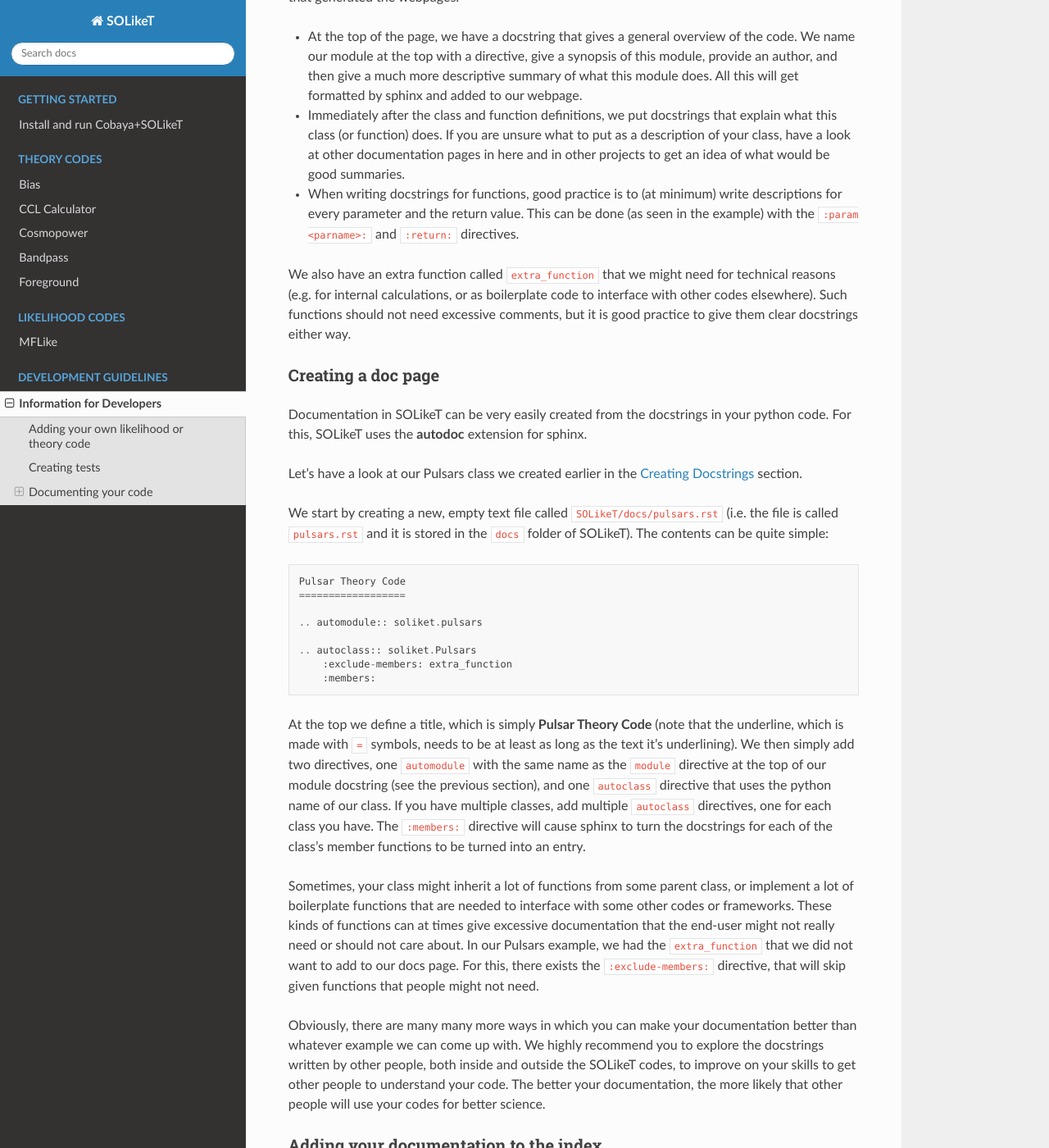
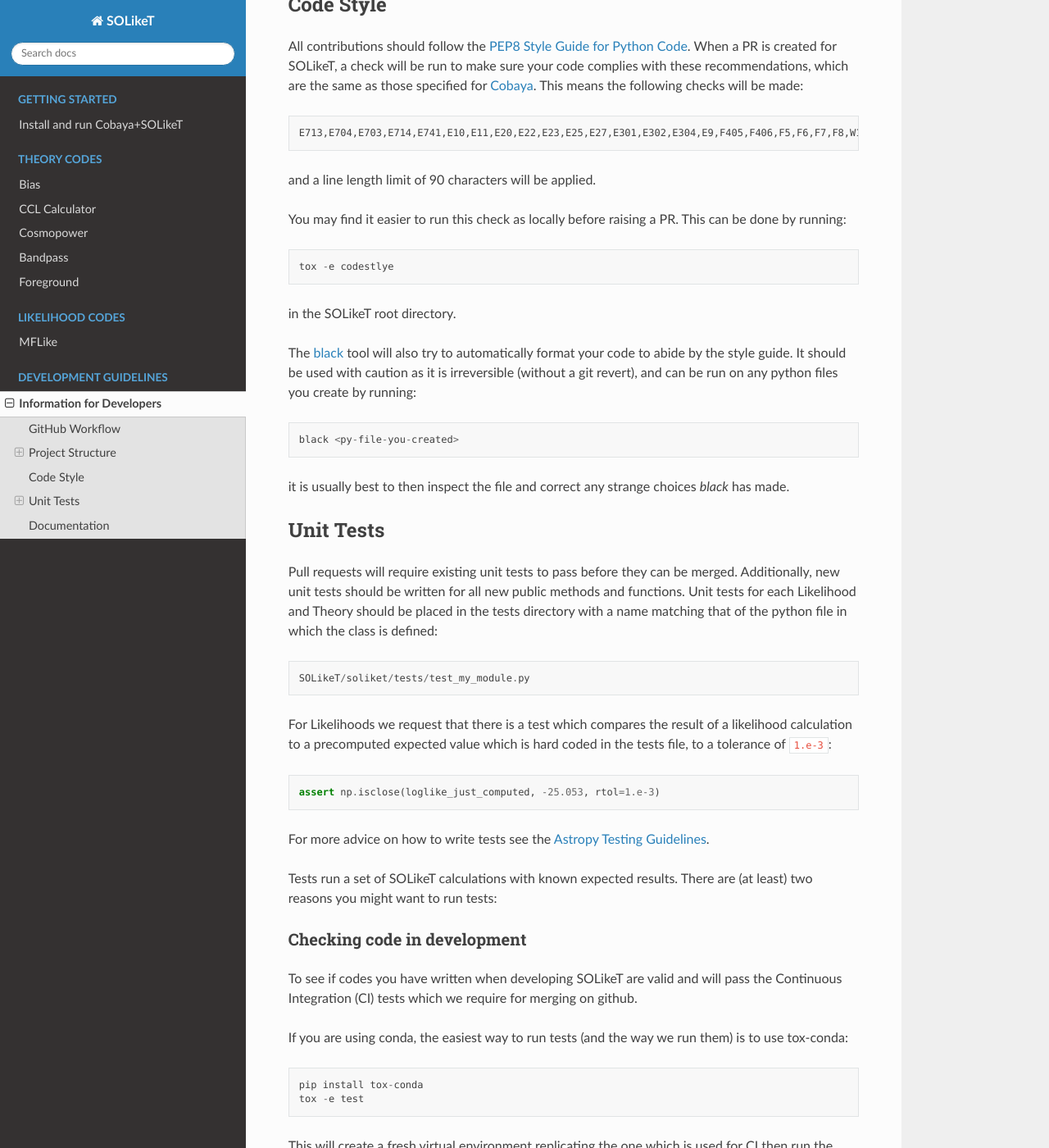
Before and after one commit to simonsobs/SOLikeT, a Sphinx documentation site: the page built from docs/developers.rst, in a window 1280 px wide and 1400 px high, scrolled down 1497 px. Shown: the whole window at 82% size. Built offline with Sphinx 7.4.7 and the Read the Docs theme 2.0.0, drawn with Linux system fonts in a browser that asks for light colours; pages that are not in the unit, such as notebooks, are missing from menus; some of the changed text lies outside the part shown.

Commit message:
typos and move docs doc

```diff
--- a/DEVELOPERS.rst
+++ b/DEVELOPERS.rst
@@ -126,8 +126,8 @@
 Documentation
 =============
 
-Along with writing your code and creating tests we also ask that you create documentation for any work you do within SOLikeT.
+Along with writing your code and creating tests we also ask that you create documentation for any work you do within SOLikeT, which is then listed on our documentation page `http://soliket.readthedocs.io <http://soliket.readthedocs.io>`_.
 
-Code should be annotated with docstrings which can be automatically parsed by the sphinx tool. See here for a syntax reference. You should then create a page in the `/docs` folder of the repository on which the code is to be listed, and add the new page to the index.
+Code should be annotated with docstrings which can be automatically parsed by the sphinx tool. See `here for a syntax reference <https://www.sphinx-doc.org/en/master/usage/restructuredtext/basics.html>`_. You should then create a page in the ``/docs`` folder of the repository on which the code is to be listed, and add the new page to the index.
 
 Detailed instructions and examples on how to do this can be found in our `documentation guide <docs_guidelines.html>`_.
--- a/docs/developers.rst
+++ b/docs/developers.rst
@@ -2,205 +2,132 @@
 Information for Developers
 ==========================
 
-Adding your own likelihood or theory code
------------------------------------------
+This page describes dow to develop new code within SOLikeT, including changing existing components and adding new ones.
+
+GitHub Workflow
+===============
+
+Code development is done via Github. More detailed instructions on each step can be found in the `workflow guidelines <workflow.html>`_, but a brief summary is:
+
+* Identify development work
+* Open a Github Issue
+* Clone the repository
+* Create a new branch
+* Create a draft Pull Request (PR) from the branch
+* Develop the code including tests and docs
+* Ensure tests pass
+* Convert the PR from draft and request a Code Review
+* Merge the code
+
+Project Structure
+================
+
+SOLikeT contains two conceptual types of code modules: Likelihoods and Theories.
+
+Likelihoods compute a likelihood value from a comparison between a data vector and a prediction for that data vector at some set of values of input parameters (e.g. cosmological and nuisance parameters). For example a Gaussian likelihood comparing Cosmic Microwave Background (CMB) power spectra with a Lambda-CDM model prediction.
+
+Theories perform calculations necessary to create the predicted data vector given the set of parameters. For instance solving the coupled Einstein-Boltzmann equations necessary to predict the CMB power spectrum within a given model.
+
+General guidance on how to create Theories and Likelihoods can be found within the Cobaya documentation.
+
+Directories and naming
+----------------------
+
+Within SOLikeT we request that you create new modules inside a directory of the same name::
+
+ SOLikeT/soliket/my_module/my_module.py
+
+Likelihood classes should be named in CamelCase and have a ``Likelihood`` as a suffix, e.g.::
+
+ class MyModuleLikelihood(GaussianLikelihood)
+
+Default parameters
+------------------
+
+Default parameters for a Likelihood or Theory can be stored in a ``.yaml`` file next to the ``.py`` file in which the Likelihood or Theory class is defined, and with the same name as the Likelihood or Theory, i.e.::
+
+ SOLikeT/soliket/my_module/MyModuleLikelihood.yaml
 
 
-Creating tests
---------------
+Code Style
+==========
+
+All contributions should follow the `PEP8 Style Guide for Python Code <https://www.python.org/dev/peps/pep-0008/>`_. When a PR is created for SOLikeT, a check will be run to make sure your code complies with these recommendations, which are the same as those specified for `Cobaya <https://cobaya.readthedocs.io/>`_. This means the following checks will be made:
+
+::
+
+  E713,E704,E703,E714,E741,E10,E11,E20,E22,E23,E25,E27,E301,E302,E304,E9,F405,F406,F5,F6,F7,F8,W1,W2,W3,W6
+
+and a line length limit of 90 characters will be applied.
+
+You may find it easier to run this check as locally before raising a PR. This can be done by running:
+
+::
+
+  tox -e codestlye
+
+in the SOLikeT root directory.
+
+The `black <https://black.readthedocs.io/en/stable/>`_ tool will also try to automatically format your code to abide by the style guide. It should be used with caution as it is irreversible (without a git revert), and can be run on any python files you create by running:
+
+::
+
+  black <py-file-you-created>
+
+it is usually best to then inspect the file and correct any strange choices `black` has made.
+
+Unit Tests
+==========
+
+Pull requests will require existing unit tests to pass before they can be merged. Additionally, new unit tests should be written for all new public methods and functions. Unit tests for each Likelihood and Theory should be placed in the tests directory with a name matching that of the python file in which the class is defined::
+
+ SOLikeT/soliket/tests/test_my_module.py
 
 
-Documenting your code
----------------------
+For Likelihoods we request that there is a test which compares the result of a likelihood calculation to a precomputed expected value which is hard coded in the tests file, to a tolerance of ``1.e-3``::
 
-After you have written your code, created tests and ensured that your code works
-and is ready to be included, it might be a good idea to have a look at
-**documenting** your code. As you are seeing right now, *SOLikeT* uses
-readthedocs for hosting its documentation, and a lot of it is automatically
-generated by *sphinx* with the *autodoc* extension.
+  assert np.isclose(loglike_just_computed, -25.053, rtol=1.e-3)
 
-For you as a developer, this might not mean a lot, so let's focus on the (few)
-steps you need to take to get your documentation added here. This is done in
-only three simple steps:
+For more advice on how to write tests see the `Astropy Testing Guidelines <https://docs.astropy.org/en/stable/development/testguide.html>`_.
 
-1. Annotate your code with **docstrings**, optionally including some nice
-   formatting that sphinx can parse.
-2. Creating a page where your documentation gets listed, or adding your docs
-   to an existing page.
-3. Ensuring your page gets added to the index on the left.
+Tests run a set of SOLikeT calculations with known expected results. There are (at least) two reasons you might want to run tests:
 
+Checking code in development
+----------------------------
+To see if codes you have written when developing SOLikeT are valid and will pass the Continuous Integration (CI) tests which we require for merging on github.
 
-Creating Docstrings
-^^^^^^^^^^^^^^^^^^^
+If you are using conda, the easiest way to run tests (and the way we run them) is to use tox-conda::
 
-Let's assume we have made a theory code called ``Pulsars`` that exists in SOLikeT
-thanks to our amazing python skills, and now we want to document its use so that
-other people can use it as well. Say we put this in ``soliket/Pulsars.py``, and it
-looks something like this:
+  pip install tox-conda
+  tox -e test
 
-.. code:: python
+This will create a fresh virtual environment replicating the one which is used for CI then run the tests (i.e. without touching your current environment). Note that any args after a '--' string will be passed to pytest, so::
 
-   """
-   .. module:: soliket.pulsars
+  tox -e test -- -k my_new_module
 
-   :Synopsis: A theory code that models a pulsar signal.
-   :Author: Jocelyn Bell
+will only run tests which have names containing the string 'my_new_model', and ::
 
-   We can give a much longer description of our code here. All text we put
-   up here will appear at the top of our page in the end for our very long
-   description.
-   """
+  tox -e test -- -pdb
 
-   class Pulsars(Theory):
-       """A Pulsar theory code for SOLikeT."""
+will start a pdb debug instance when (sorry, *if*) a test fails.
 
-       def calculate_signal(self, distance, mass):
-           """
-           Given a pulsar of mass ``mass`` (in solar masses) and a distance
-           ``distance`` (in parsecs), calculate a mock signal of a pulse.
+Checking environment configuration
+----------------------------------
+Check SOLikeT is working as intended in a python environment of your own specification (i.e. you have installed SOLikeT not using the soliket-tests conda environment).
 
-           :param distance: the distance to the pulsar (in pc).
-           :param mass: the mass of the pulsar (in Msun)
+For this you need to make sure all of the required system-level and python dependencies described in `the installation instructions <INSTALL.rst>`_ are working correctly, then run::
 
-           :return: A tuple of two arrays, one with some times t (in seconds)
-               over which this signal was measured, and one with some fluxes
-               (in Jy) for the strength of the signal.
-           """
-           ...
+  pytest -v soliket
 
-       def extra_function(self):
-           """
-           This function is needed for internal mechanics, but we might
-           not want to add it to our documentation for whatever reason.
-           """
-           ...
+Good luck!
 
-Essentially, we have a class called ``Pulsars`` with a function called
-``calculate_signal``. We see three instances of so-called **docstrings**, these
-are strings which document (hence the clever name: doc-strings) what the code
-does. We see a couple of directives that are going to be parsed by the code
-that generated the webpages:
+If your unit tests check the statistical distribution of a random sample, the test outcome itself is a random variable, and the test will fail from time to time. Please mark such tests with the ``@pytest.mark.flaky`` decorator, so that they will be automatically tried again on failure. To prevent non-random test failures from being run multiple times, please isolate random statistical tests and deterministic tests in their own test cases.
 
-* At the top of the page, we have a docstring that gives a general overview of
-  the code. We name our module at the top with a directive, give a synopsis of
-  this module, provide an author, and then give a much more descriptive summary
-  of what this module does. All this will get formatted by sphinx and added to
-  our webpage.
-* Immediately after the class and function definitions, we put docstrings that
-  explain what this class (or function) does. If you are unsure what to put as
-  a description of your class, have a look at other documentation pages in
-  here and in other projects to get an idea of what would be good summaries.
-* When writing docstrings for functions, good practice is to (at minimum) write
-  descriptions for every parameter and the return value. This can be done (as
-  seen in the example) with the ``:param <parname>:`` and ``:return:`` directives.
+Documentation
+=============
 
-We also have an extra function called ``extra_function`` that we might need for
-technical reasons (e.g. for internal calculations, or as boilerplate code to
-interface with other codes elsewhere). Such functions should not need excessive
-comments, but it is good practice to give them clear docstrings either way.
+Along with writing your code and creating tests we also ask that you create documentation for any work you do within SOLikeT, which is then listed on our documentation page `http://soliket.readthedocs.io <http://soliket.readthedocs.io>`_.
 
+Code should be annotated with docstrings which can be automatically parsed by the sphinx tool. See `here for a syntax reference <https://www.sphinx-doc.org/en/master/usage/restructuredtext/basics.html>`_. You should then create a page in the ``/docs`` folder of the repository on which the code is to be listed, and add the new page to the index.
 
-Creating a doc page
-^^^^^^^^^^^^^^^^^^^
-
-Documentation in SOLikeT can be very easily created from the docstrings  in your
-python code. For this, SOLikeT uses the **autodoc** extension for sphinx.
-
-Let's have a look at our Pulsars class we created earlier in the
-`Creating Docstrings`_ section.
-
-We start by creating a new, empty text file called ``SOLikeT/docs/pulsars.rst``
-(i.e. the file is called ``pulsars.rst`` and it is stored in the ``docs`` folder
-of SOLikeT). The contents can be quite simple:
-
-.. code::
-
-   Pulsar Theory Code
-   ==================
-
-   .. automodule:: soliket.pulsars
-
-   .. autoclass:: soliket.Pulsars
-       :exclude-members: extra_function
-       :members:
-
-At the top we define a title, which is simply **Pulsar Theory Code** (note that
-the underline, which is made with ``=`` symbols, needs to be at least as long
-as the text it's underlining). We then simply add two directives, one
-``automodule`` with the same name as the ``module`` directive at the top of
-our module docstring (see the previous section), and one ``autoclass``
-directive that uses the python name of our class. If you have multiple classes,
-add multiple ``autoclass`` directives, one for each class you have. The
-``:members:`` directive will cause sphinx to turn the docstrings for each of the
-class's member functions to be turned into an entry.
-
-Sometimes, your class might inherit a lot of functions from some parent class,
-or implement a lot of boilerplate functions that are needed to interface with
-some other codes or frameworks. These kinds of functions can at times give
-excessive documentation that the end-user might not really need or should not
-care about. In our Pulsars example, we had the ``extra_function`` that we did
-not want to add to our docs page. For this, there exists the
-``:exclude-members:`` directive, that will skip given functions that people
-might not need.
-
-
-Obviously, there are many many more ways in which you can make your documentation
-better than whatever example we can come up with. We highly recommend you to
-explore the docstrings written by other people, both inside and outside the
-SOLikeT codes, to improve on your skills to get other people to understand
-your code. The better your documentation, the more likely that other people
-will use your codes for better science.
-
-
-Adding your documentation to the index
-^^^^^^^^^^^^^^^^^^^^^^^^^^^^^^^^^^^^^^
-
-This step is probably the easiest to do. All you need to do is open the file
-``SOLikeT/docs/index.rst``, where you will see a list of ``toctree`` entries,
-something like this:
-
-.. code::
-
-   .. toctree::
-      :caption: Getting Started
-      :maxdepth: 1
-
-      index
-
-   .. toctree::
-      :caption: Theory codes
-      :maxdepth: 2
-
-      ccl
-      cosmopower
-
-Simply take the name of the file you created in the `Creating a doc page`_
-section and add it to the list of sections in the correct category. In our case,
-we would add a ``pulsars`` entry under the ``cosmopower`` entry. After recompiling,
-our page will now appear with a neat little ``Pulsars`` entry in the table of
-contents.
-
-
-Reviewing your documentation
-^^^^^^^^^^^^^^^^^^^^^^^^^^^^
-
-After you have made all your commits and pushed to your pull request, you have
-the opportunity to have a look at your own documentation. The workflows for
-*SOLikeT* are setup such that readthedocs builds an instanced version of the
-documentation generated by your branch, and you can review it by following
-the link under the **docs/readthedocs.org:soliket** check that will
-automatically generated on your PR.
-
-.. image:: images/pr_docs_build.png
-   :alt: Click the "details" button on the right of the "docs" check to go to your documentation build.
-
-This link will bring you to a readthedocs page that shows the output of the
-build of your documentation. Building the documentation takes about 10 minutes,
-so make yourself a cup of tea while you wait. After this time has passed, you
-should see a bright green **Build completed** button at the top. If all has
-gone well, you can click the **View docs** button on the right to have a look
-at your documentation and see if all appears as intended or if you want to make
-more edits.
-
-Congratulations! You have now created some very fancy documentation for your
-own SOLikeT code!
+Detailed instructions and examples on how to do this can be found in our `documentation guide <documentation.html>`_.
```
Also changed, not shown: docs/documentation.rst (renamed from docs/docs_guidelines.rst, +0 -8 lines).
